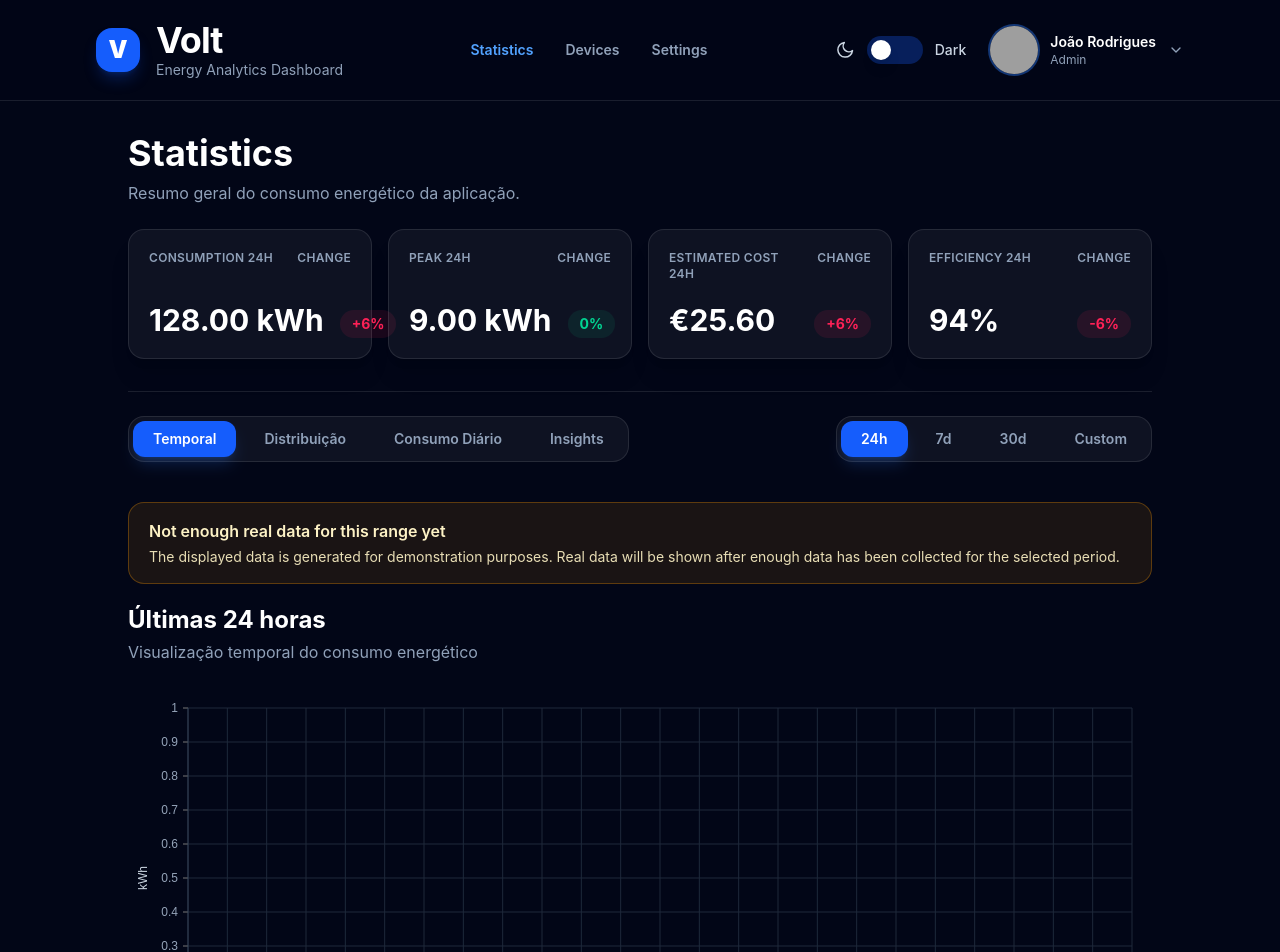
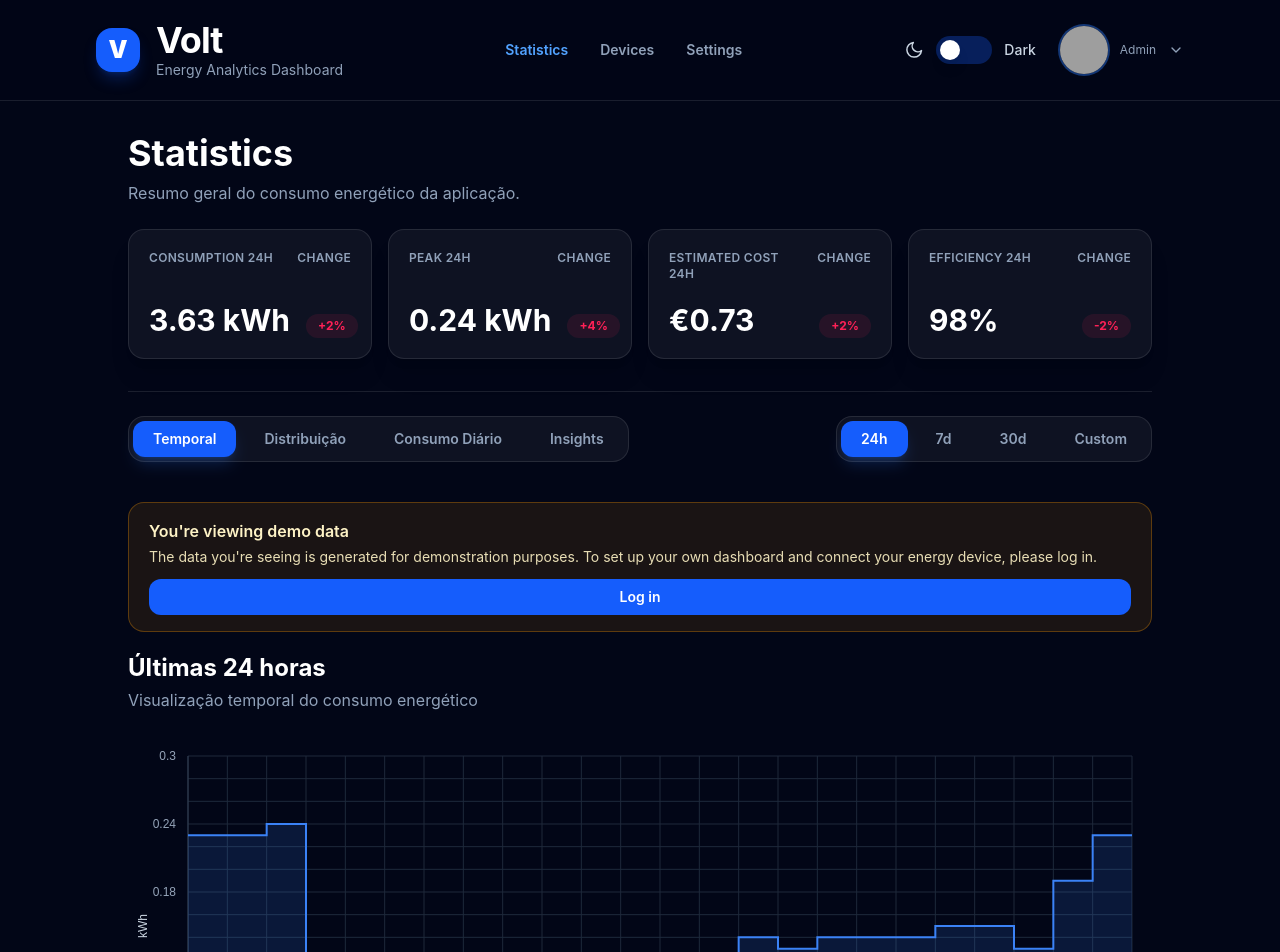
Before and after one commit to jpcr2304/Energy, a React (Vite) app in the folder frontend/: page /home in a window 1280 px wide. Shown: the top 952 px of the page. Built offline with nearby package versions, Linux system fonts and the light colour scheme; no server answers; grey boxes are pictures that could not be loaded.

Commit message:
fake stats

```diff
--- a/frontend/src/HomePage/EnergyStatsCards.tsx
+++ b/frontend/src/HomePage/EnergyStatsCards.tsx
@@ -7,12 +7,14 @@ type EnergyPoint = {
 
 type EnergyStatsCardsProps = {
 	backendEnergyData: EnergyPoint[]
+	isEnergyDataLoading: boolean
 	mutedTextClasses: string
 	statsCardClasses: string
 }
 
 export default function EnergyStatsCards({
 	backendEnergyData,
+	isEnergyDataLoading,
 	mutedTextClasses,
 	statsCardClasses,
 }: EnergyStatsCardsProps) {
@@ -33,36 +35,68 @@ export default function EnergyStatsCards({
 			(a, b) => a.timestamp.getTime() - b.timestamp.getTime()
 		)
 
-		const calculateConsumptionForPeriod = (start: Date, end: Date) => {
+		const minimumCoveragePercent = 90
+		const maxConsumptionGapHours = 2
+		const maxActiveGapMinutes = 5
+
+		const calculatePeriodSummary = (start: Date, end: Date) => {
 			const periodData = sortedData.filter(
 				item => item.timestamp >= start && item.timestamp <= end
 			)
 
 			if (periodData.length < 2) {
-				return 0
+				return {
+					consumption: 0,
+					coverageHours: 0,
+					coveragePercent: 0,
+					hasEnoughData: false,
+				}
 			}
 
 			let total = 0
+			let coveredMs = 0
 
 			for (let i = 1; i < periodData.length; i++) {
 				const previous = periodData[i - 1]
 				const current = periodData[i]
 
-				const durationHours =
-					(current.timestamp.getTime() - previous.timestamp.getTime()) /
-					(1000 * 60 * 60)
+				const durationMs =
+					current.timestamp.getTime() - previous.timestamp.getTime()
+
+				if (durationMs <= 0) {
+					continue
+				}
+
+				const durationHours = durationMs / (1000 * 60 * 60)
+				const durationMinutes = durationMs / (1000 * 60)
 
 				const consumption = current.accumulated - previous.accumulated
 
-				const hasValidGap = durationHours > 0 && durationHours <= 2
 				const hasValidConsumption = consumption >= 0
 
-				if (hasValidGap && hasValidConsumption) {
+				if (
+					durationHours <= maxConsumptionGapHours &&
+					hasValidConsumption
+				) {
 					total += consumption
+				}
+
+				if (durationMinutes <= maxActiveGapMinutes) {
+					coveredMs += durationMs
 				}
 			}
 
-			return total
+			const periodMs = end.getTime() - start.getTime()
+
+			const coveragePercent =
+				periodMs > 0 ? Math.min(100, (coveredMs / periodMs) * 100) : 0
+
+			return {
+				consumption: total,
+				coverageHours: coveredMs / (1000 * 60 * 60),
+				coveragePercent,
+				hasEnoughData: coveragePercent >= minimumCoveragePercent,
+			}
 		}
 
 		const calculatePeakForPeriod = (start: Date, end: Date) => {
@@ -84,7 +118,6 @@ export default function EnergyStatsCards({
 				return 0
 			}
 
-			const maxAllowedGapHours = 2
 			const intervalDuration = (endTime - startTime) / 24
 
 			const chartPoints = Array.from({ length: 25 }).map((_, index) => {
@@ -111,16 +144,14 @@ export default function EnergyStatsCards({
 
 					if (
 						durationHours > 0 &&
-						durationHours <= maxAllowedGapHours &&
+						durationHours <= maxConsumptionGapHours &&
 						consumption >= 0
 					) {
 						y = Number(consumption.toFixed(2))
 					}
 				}
 
-				return {
-					y,
-				}
+				return { y }
 			})
 
 			if (chartPoints.length > 1) {
@@ -142,29 +173,38 @@ export default function EnergyStatsCards({
 			return Math.max(...visiblePoints.map(point => point.y))
 		}
 
-		const currentConsumption = calculateConsumptionForPeriod(
-			last24HoursStart,
-			now
-		)
+		const currentPeriod = calculatePeriodSummary(last24HoursStart, now)
 
-		const previousConsumption = calculateConsumptionForPeriod(
+		const previousPeriod = calculatePeriodSummary(
 			previous24HoursStart,
 			previous24HoursEnd
 		)
 
-		const peakConsumption = calculatePeakForPeriod(last24HoursStart, now)
+		const hasCurrentData = currentPeriod.hasEnoughData
+		const hasPreviousData = previousPeriod.hasEnoughData
 
-		const previousPeakConsumption = calculatePeakForPeriod(
-			previous24HoursStart,
-			previous24HoursEnd
-		)
+		const canCompare =
+			hasCurrentData &&
+			hasPreviousData &&
+			previousPeriod.consumption > 0
+
+		const currentConsumption = currentPeriod.consumption
+		const previousConsumption = previousPeriod.consumption
+
+		const peakConsumption = hasCurrentData
+			? calculatePeakForPeriod(last24HoursStart, now)
+			: 0
+
+		const previousPeakConsumption = hasPreviousData
+			? calculatePeakForPeriod(previous24HoursStart, previous24HoursEnd)
+			: 0
 
 		const pricePerKwh = 0.20
+
 		const estimatedCost = currentConsumption * pricePerKwh
 		const previousEstimatedCost = previousConsumption * pricePerKwh
 
-		const efficiency =
-			previousConsumption > 0
+		const efficiency = canCompare
 			? Math.max(
 					0,
 					Math.min(
@@ -175,31 +215,27 @@ export default function EnergyStatsCards({
 								100
 					)
 				)
-				: 100
+			: 0
 
-		const consumptionVariation =
-			previousConsumption > 0
-				? ((currentConsumption - previousConsumption) /
-						previousConsumption) *
-					100
+		const consumptionVariation = canCompare
+			? ((currentConsumption - previousConsumption) / previousConsumption) * 100
 			: 0
 
 		const peakVariation =
-			previousPeakConsumption > 0
+			canCompare && previousPeakConsumption > 0
 				? ((peakConsumption - previousPeakConsumption) /
 						previousPeakConsumption) *
 					100
 				: 0
 
 		const costVariation =
-			previousEstimatedCost > 0
+			canCompare && previousEstimatedCost > 0
 				? ((estimatedCost - previousEstimatedCost) /
 						previousEstimatedCost) *
 					100
 				: 0
 
-		const efficiencyVariation =
-			previousConsumption > 0
+		const efficiencyVariation = canCompare
 			? currentConsumption <= previousConsumption
 				? Math.abs(consumptionVariation)
 				: -Math.abs(consumptionVariation)
@@ -217,6 +253,11 @@ export default function EnergyStatsCards({
 			peakVariation,
 			costVariation,
 			efficiencyVariation,
+			hasCurrentData,
+			hasPreviousData,
+			canCompare,
+			currentCoveragePercent: currentPeriod.coveragePercent,
+			previousCoveragePercent: previousPeriod.coveragePercent,
 		}
 	}, [backendEnergyData])
 
@@ -234,38 +275,68 @@ export default function EnergyStatsCards({
 		return lowerIsBetter ? value < 0 : value > 0
 	}
 
+	const notEnoughDataLabel = isEnergyDataLoading ? 'Loading...' : 'Not enough data'
+
 	const stats = [
 		{
 			title: 'Consumption 24h',
-            value: `${statsData.currentConsumption.toFixed(2)} kWh`,
-            growth: formatVariation(statsData.consumptionVariation),
+			value:
+				statsData.hasCurrentData && !isEnergyDataLoading
+					? `${statsData.currentConsumption.toFixed(2)} kWh`
+					: notEnoughDataLabel,
+			growth:
+				statsData.canCompare && !isEnergyDataLoading
+					? formatVariation(statsData.consumptionVariation)
+					: notEnoughDataLabel,
 			isPositive: isPositiveVariation(statsData.consumptionVariation, true),
+			isNeutral: !statsData.canCompare || isEnergyDataLoading,
 			description:
-                'Total energy consumed in the last 24 hours, calculated from real accumulated energy readings.',
+				'Total energy consumed in the last 24 hours. Change is only shown when both the current and previous 24 hours have at least 90% active data coverage.',
 		},
 		{
 			title: 'Peak 24h',
-            value: `${statsData.peakConsumption.toFixed(2)} kWh`,
-            growth: formatVariation(statsData.peakVariation),
+			value:
+				statsData.hasCurrentData && !isEnergyDataLoading
+					? `${statsData.peakConsumption.toFixed(2)} kWh`
+					: notEnoughDataLabel,
+			growth:
+				statsData.canCompare && !isEnergyDataLoading
+					? formatVariation(statsData.peakVariation)
+					: notEnoughDataLabel,
 			isPositive: isPositiveVariation(statsData.peakVariation, true),
+			isNeutral: !statsData.canCompare || isEnergyDataLoading,
 			description:
-                'Highest consumption interval shown in the last 24 hours, using the same interval logic as the temporal chart.',
+				'Highest consumption interval shown in the last 24 hours. Change requires at least 90% active data coverage in both periods.',
 		},
 		{
 			title: 'Estimated Cost 24h',
-            value: `€${statsData.estimatedCost.toFixed(2)}`,
-            growth: formatVariation(statsData.costVariation),
+			value:
+				statsData.hasCurrentData && !isEnergyDataLoading
+					? `€${statsData.estimatedCost.toFixed(2)}`
+					: notEnoughDataLabel,
+			growth:
+				statsData.canCompare && !isEnergyDataLoading
+					? formatVariation(statsData.costVariation)
+					: notEnoughDataLabel,
 			isPositive: isPositiveVariation(statsData.costVariation, true),
+			isNeutral: !statsData.canCompare || isEnergyDataLoading,
 			description:
-                'Estimated cost for the last 24 hours based on the configured electricity price of €0.20 per kWh.',
+				'Estimated cost for the last 24 hours based on €0.20 per kWh. Change requires enough data in both periods.',
 		},
 		{
 			title: 'Efficiency 24h',
-            value: `${statsData.efficiency.toFixed(0)}%`,
-            growth: formatVariation(statsData.efficiencyVariation),
+			value:
+				statsData.canCompare && !isEnergyDataLoading
+					? `${statsData.efficiency.toFixed(0)}%`
+					: notEnoughDataLabel,
+			growth:
+				statsData.canCompare && !isEnergyDataLoading
+					? formatVariation(statsData.efficiencyVariation)
+					: notEnoughDataLabel,
 			isPositive: isPositiveVariation(statsData.efficiencyVariation, false),
+			isNeutral: !statsData.canCompare || isEnergyDataLoading,
 			description:
-                'Compares the last 24 hours with the previous 24 hours. Higher efficiency means consumption was lower than before.',
+				'Compares the last 24 hours with the previous 24 hours. It is only calculated when both periods have at least 90% active data coverage.',
 		},
 	]
 
@@ -291,13 +362,21 @@ export default function EnergyStatsCards({
                     </div>
 
                     <div className="grid grid-cols-[1fr_auto] items-end gap-4">
-                        <h3 className="text-3xl font-bold whitespace-nowrap">
+                        <h3
+							className={`font-bold whitespace-nowrap ${
+								item.value === 'Not enough data' || item.value === 'Loading...'
+									? 'text-lg'
+									: 'text-3xl'
+							}`}
+						>
 							{item.value}
 						</h3>
 
 						<span
-                            className={`rounded-full px-3 py-1 text-sm font-bold ${
-                                item.isPositive
+							className={`rounded-full px-3 py-1 text-xs font-bold whitespace-nowrap ${
+								item.isNeutral
+									? 'bg-slate-500/10 text-slate-400'
+									: item.isPositive
 										? 'bg-emerald-500/10 text-emerald-400'
 										: 'bg-rose-500/10 text-rose-500'
 							}`}
--- a/frontend/src/HomePage/HomePage.tsx
+++ b/frontend/src/HomePage/HomePage.tsx
@@ -76,9 +76,32 @@ export default function EnergyDashboardHomepage() {
 
   const navigate = useNavigate()
 
+  type StoredUser = {
+    id?: number
+    name: string
+    email: string
+  }
+
+  const [loggedUser, setLoggedUser] = useState<StoredUser | null>(() => {
+    const storedUser = localStorage.getItem('user')
+
+    if (!storedUser) {
+      return null
+    }
+
+    try {
+      return JSON.parse(storedUser) as StoredUser
+    } catch {
+      return null
+    }
+  })
+
+  const isUserLoggedIn = loggedUser !== null
+
   function handleSignOut() {
     localStorage.removeItem('user')
     localStorage.removeItem('token')
+    setLoggedUser(null)
     navigate('/')
   }
 
@@ -88,20 +111,32 @@ export default function EnergyDashboardHomepage() {
     const now = new Date()
     const start = new Date(now)
     start.setDate(now.getDate() - 30)
+    start.setSeconds(0, 0)
 
     const current = new Date(start)
     let accumulated = 0
 
     while (current <= now) {
-      const intervalConsumption = Math.floor(Math.random() * 8) + 2
+      const hour = current.getHours()
+
+      const baseConsumption =
+        hour >= 18 && hour <= 22
+          ? 0.18 / 12
+          : hour >= 8 && hour <= 17
+            ? 0.09 / 12
+            : 0.04 / 12
+
+      const randomVariation = Math.random() * 0.01
+      const intervalConsumption = baseConsumption + randomVariation
+
       accumulated += intervalConsumption
 
       data.push({
         timestamp: new Date(current),
-        accumulated,
+        accumulated: Number(accumulated.toFixed(4)),
       })
 
-      current.setHours(current.getHours() + 1)
+      current.setMinutes(current.getMinutes() + 5)
     }
 
     return data
@@ -113,6 +148,14 @@ export default function EnergyDashboardHomepage() {
   const [isEnergyDataLoading, setIsEnergyDataLoading] = useState(true)
 
   useEffect(() => {
+    if (!isUserLoggedIn) {
+      setBackendEnergyData([])
+      setIsEnergyDataLoading(false)
+      return
+    }
+
+    setIsEnergyDataLoading(true)
+
     const fetchEnergyData = () => {
       fetch('/api/energy/points')
         .then(response => {
@@ -147,7 +190,7 @@ export default function EnergyDashboardHomepage() {
     return () => {
       window.clearInterval(interval)
     }
-  }, [])
+  }, [isUserLoggedIn])
 
   const [themeMode, setThemeMode] = useState<ThemeMode>('dark')
   const [selectedRange, setSelectedRange] = useState<Range>('24h')
@@ -265,8 +308,8 @@ export default function EnergyDashboardHomepage() {
     }
   }
 
-  const hasEnoughRealDataForSelectedRange = useMemo(() => {
-    if (isEnergyDataLoading) {
+  const hasRealDataForSelectedGraph = useMemo(() => {
+    if (!isUserLoggedIn || isEnergyDataLoading) {
       return false
     }
 
@@ -276,21 +319,33 @@ export default function EnergyDashboardHomepage() {
       item => item.timestamp >= start && item.timestamp <= end
     )
 
-    return rangeData.length >= 25
+    return rangeData.length >= 2
   }, [
     backendEnergyData,
     selectedRange,
     customStartDate,
     customEndDate,
     isEnergyDataLoading,
+    isUserLoggedIn,
   ])
 
-  const energyData = hasEnoughRealDataForSelectedRange
+  const graphEnergyData =
+    !isUserLoggedIn
+      ? generatedEnergyData
+      : hasRealDataForSelectedGraph
         ? backendEnergyData
         : generatedEnergyData
 
-  const isShowingFictitiousData = !hasEnoughRealDataForSelectedRange
-  const shouldShowEnergyLoading = isEnergyDataLoading
+  const statsEnergyData =
+    !isUserLoggedIn
+      ? generatedEnergyData
+      : backendEnergyData
+
+  const isShowingFictitiousData =
+    !isUserLoggedIn || !hasRealDataForSelectedGraph
+
+  const shouldShowEnergyLoading =
+    isUserLoggedIn && isEnergyDataLoading
 
   const DatePartsInput = ({
     value,
@@ -464,7 +519,7 @@ export default function EnergyDashboardHomepage() {
     if (view === 'temporal') {
       return (
         <TemporalEnergyChart
-          energyData={energyData}
+          energyData={graphEnergyData}
           chartTheme={chartTheme}
           selectedRange={selectedRange}
           customStartDate={customStartDate}
@@ -477,7 +532,7 @@ export default function EnergyDashboardHomepage() {
     if (view === 'distribution') {
       return (
         <EnergyDistributionChart
-          energyData={energyData}
+          energyData={graphEnergyData}
           chartTheme={chartTheme}
           selectedRange={selectedRange}
           customStartDate={customStartDate}
@@ -490,7 +545,7 @@ export default function EnergyDashboardHomepage() {
     if (view === 'daily') {
       return (
         <DailyConsumptionChart
-          energyData={energyData}
+          energyData={graphEnergyData}
           chartTheme={chartTheme}
           selectedRange={selectedRange}
           customStartDate={customStartDate}
@@ -768,7 +823,7 @@ export default function EnergyDashboardHomepage() {
 
                 <div className="hidden sm:block text-left">
                   <p className="text-sm font-semibold">
-                    João Rodrigues
+                    {loggedUser?.name}
                   </p>
 
                   <p className={`text-xs ${mutedTextClasses}`}>
@@ -795,11 +850,11 @@ export default function EnergyDashboardHomepage() {
                     }`}
                   >
                     <p className="text-sm font-semibold">
-                      João Rodrigues
+                      {loggedUser?.name}
                     </p>
 
                     <p className={`text-xs ${mutedTextClasses}`}>
-                      jpcr.2304@gmail.com
+                      {loggedUser?.email}
                     </p>
                   </div>
 
@@ -843,7 +898,8 @@ export default function EnergyDashboardHomepage() {
               </div>
 
               <EnergyStatsCards
-                backendEnergyData={energyData}
+                backendEnergyData={statsEnergyData}
+                isEnergyDataLoading={isUserLoggedIn && isEnergyDataLoading}
                 mutedTextClasses={mutedTextClasses}
                 statsCardClasses={statsCardClasses}
               />
@@ -929,21 +985,40 @@ export default function EnergyDashboardHomepage() {
               </section>
 
               <section className="pt-2">
-                {!isEnergyDataLoading && isShowingFictitiousData && (
+                {!shouldShowEnergyLoading && isShowingFictitiousData && (
                   <div
-                    className={`mb-5 rounded-2xl border px-5 py-4 ${
+                    className={`mb-5 flex flex-col gap-3 rounded-2xl border px-5 py-4 ${
                       isDarkMode
                         ? 'border-amber-500/30 bg-amber-500/10 text-amber-100'
                         : 'border-amber-200 bg-amber-50 text-amber-800'
                     }`}
                   >
+                    <div>
                       <p className="font-semibold">
-                      Not enough real data for this range yet
+                        {isUserLoggedIn
+                          ? 'Not enough real data for this range yet'
+                          : "You're viewing demo data"}
                       </p>
 
                       <p className="mt-1 text-sm opacity-90">
-                      The displayed data is generated for demonstration purposes. Real data will be shown after enough data has been collected for the selected period.
+                        {isUserLoggedIn
+                          ? 'The displayed data is generated for demonstration purposes. Real data will be shown after enough data has been collected for the selected period.'
+                          : "The data you're seeing is generated for demonstration purposes. To set up your own dashboard and connect your energy device, please log in."}
                       </p>
+                    </div>
+
+                    {!isUserLoggedIn && (
+                      <button
+                        onClick={() => navigate('/')}
+                        className={`rounded-xl px-4 py-2 text-sm font-semibold transition-colors ${
+                          isDarkMode
+                            ? 'bg-blue-600 text-white hover:bg-blue-500'
+                            : 'bg-blue-600 text-white hover:bg-blue-700'
+                        }`}
+                      >
+                        Log in
+                      </button>
+                    )}
                   </div>
                 )}
 
--- a/frontend/src/HomePage/TemporalEnergyChart.tsx
+++ b/frontend/src/HomePage/TemporalEnergyChart.tsx
@@ -56,13 +56,6 @@ function getSelectedRangeWindow(
   }
 }
 
-function getMaxAllowedGapHours(selectedRange: Range) {
-  if (selectedRange === '24h') return 2
-  if (selectedRange === '7d') return 8
-  if (selectedRange === '30d') return 24
-  return 8
-}
-
 export default function TemporalEnergyChart({
   energyData,
   chartTheme,
@@ -106,8 +99,6 @@ export default function TemporalEnergyChart({
       ]
     }
 
-    const maxAllowedGapHours = getMaxAllowedGapHours(selectedRange)
-
     const firstAvailablePoint = filteredData[0]
     const lastAvailablePoint = filteredData[filteredData.length - 1]
 
@@ -124,6 +115,13 @@ export default function TemporalEnergyChart({
     }
 
     const intervalDuration = (endTime - startTime) / 24
+
+    const intervalDurationHours = intervalDuration / (1000 * 60 * 60)
+
+    const maxAllowedGapHours = Math.max(
+      2,
+      intervalDurationHours * 1.2
+    )
 
     const chartPoints = Array.from({ length: 25 }).map((_, index) => {
       const intervalStart = new Date(startTime + index * intervalDuration)
@@ -324,8 +322,29 @@ export default function TemporalEnergyChart({
     .map(point => point.y)
     .filter((value): value is number => typeof value === 'number')
 
+  const getAdaptiveMaxY = (maxY: number) => {
+    if (maxY <= 0) {
+      return 0.01
+    }
+
+    const paddedMax = maxY * 1.15
+    const exponent = Math.floor(Math.log10(paddedMax))
+    const magnitude = Math.pow(10, exponent)
+    const normalized = paddedMax / magnitude
+
+    const niceSteps = [1, 1.5, 2, 2.5, 3, 4, 5, 6, 8, 10]
+
+    const niceStep = niceSteps.find(step => step >= normalized) ?? 10
+
+    return Number((niceStep * magnitude).toPrecision(6))
+  }
+
   const maxY = yValues.length > 0 ? Math.max(...yValues) : 0
-  const computedMaxY = Math.max(1, Math.ceil(maxY * 1.2))
+  const computedMaxY = getAdaptiveMaxY(maxY)
+
+  const yTickValues = Array.from({ length: 6 }).map((_, index) =>
+    Number(((computedMaxY / 5) * index).toFixed(4))
+  )
 
   const tooltipWidth = tooltip?.point.hasMissingData ? 320 : 260
   const tooltipOffset = 20
@@ -443,6 +462,10 @@ export default function TemporalEnergyChart({
             legendPosition: 'middle',
           }}
           axisLeft={{
+            tickSize: 0,
+            tickPadding: 12,
+            tickRotation: 0,
+            tickValues: yTickValues,
             legend: 'kWh',
             legendOffset: -45,
             legendPosition: 'middle',
```
Lines whose indentation alone changed are shown as unchanged.
